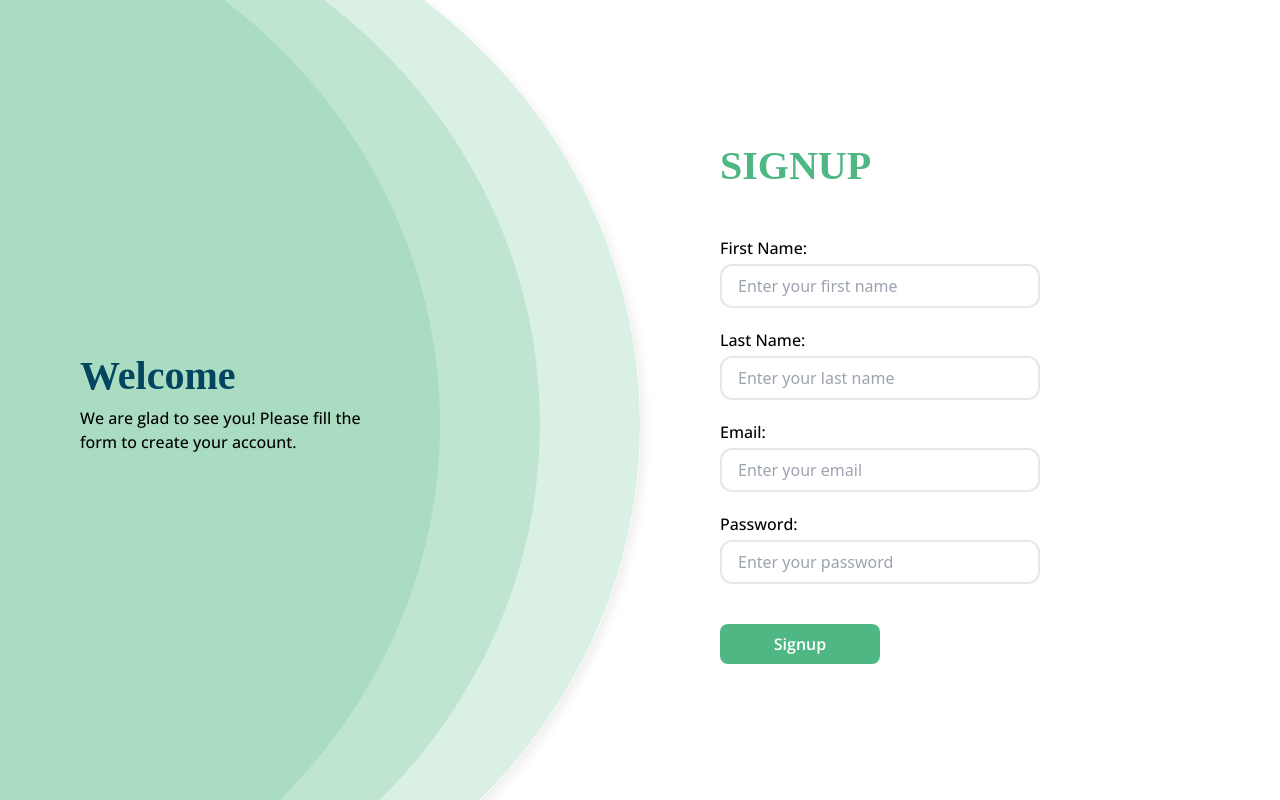
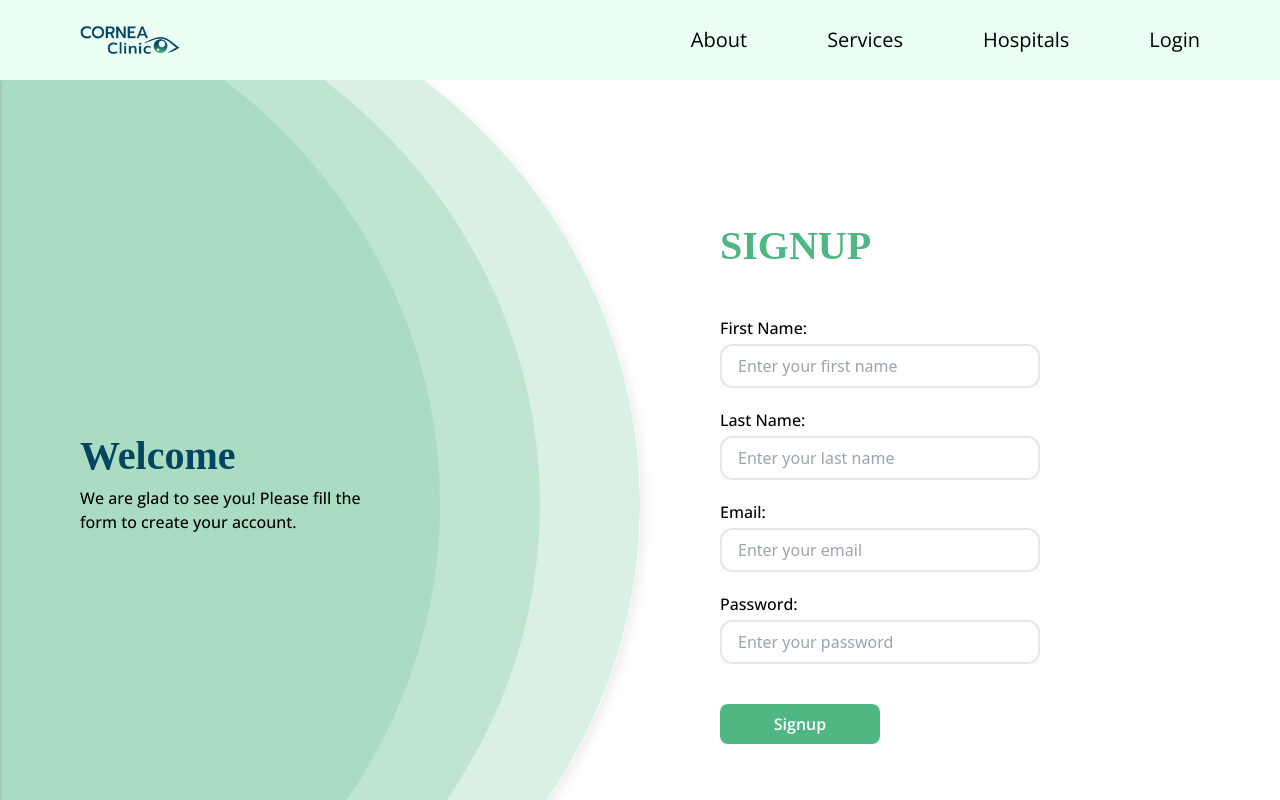
Before and after one commit to Hemdee1/medical-system, a Next.js app: page /signup in a window 1280 px wide. Shown: the top 800 px of the page. Built offline with nearby package versions, Linux system fonts and the light colour scheme; no server answers; a web font is replaced by a local one.

Commit message:
update hospital lists

```diff
--- a/components/Header2.js
+++ b/components/Header2.js
@@ -9,8 +9,8 @@ const Header = () => {
   const [open, setOpen] = useState(false);
 
   return (
-    <header>
-      <div className="bg-[#EBFFF5] w-fullscreen items-center max-w-full px-5 sm:px-20 mx-auto flex justify-between h-20 fixed z-10">
+    <header className="z-50 relative">
+      <div className="bg-[#EBFFF5] w-fullscreen items-center max-w-full px-5 sm:px-20 mx-auto flex justify-between h-20 fixed top-0 left-0 z-10">
         <Link href="/" className="z-10">
           <Image
             priority
@@ -20,7 +20,7 @@ const Header = () => {
             alt="logo"
           />
         </Link>
-        <div className="hidden md:block font-serif">
+        <div className="hidden md:block font-OpenSans">
           <ul className=" text-xl flex gap-10 lg:gap-20 text-black">
             <Link href="#" className="hover:text-primary">
               About
@@ -32,7 +32,7 @@ const Header = () => {
               Hospitals
             </Link>
             {user ? (
-              <Link href="/dashboard" className="hover:text-primary">
+              <Link href="/profile/dashboard" className="hover:text-primary">
                 Dashboard
               </Link>
             ) : (
@@ -49,7 +49,7 @@ const Header = () => {
       </div>
 
       <div
-        className={`bg-[#EBFFF5] w-[250px] shadow shadow-gray-400 h-screen fixed z-10 font-serif transition-all duration-300 ${
+        className={`bg-[#EBFFF5] w-[250px] shadow shadow-gray-400 h-screen fixed z-10 font-OpenSans transition-all duration-300 ${
           open ? "translate-x-0" : "-translate-x-full"
         }`}
       >
--- a/components/Layout.js
+++ b/components/Layout.js
@@ -5,7 +5,7 @@ const Layout = ({ children }) => {
   return (
     <>
       <Header />
-      <main>{children}</main>
+      <main className="mt-20">{children}</main>
       <Footer />
     </>
   );
--- a/pages/hospital.js
+++ b/pages/hospital.js
@@ -1,8 +1,10 @@
 import json from "../hospitalsData.json";
 import HospitalList from "../components/HospitalList";
+import Layout from "../components/Layout";
 
 const Hospital = () => {
   return (
+    <Layout>
       <main className="px-3 pb-20 sm:px-10">
         <h1 className="py-10 text-2xl font-semibold text-center sm:text-4xl font-Caudex text-primary">
           List of Hospitals
@@ -13,6 +15,7 @@ const Hospital = () => {
           ))}
         </div>
       </main>
+    </Layout>
   );
 };
 
--- a/pages/index.js
+++ b/pages/index.js
@@ -6,7 +6,7 @@ import json from "../hospitalsData.json";
 import Link from "next/link";
 import Layout from "../components/Layout";
 import dateFormat from "dateformat";
-import { doctors } from "../utils/data";
+import { doctors, hospitalList } from "../utils/data";
 
 const hospitals = json.datas[1];
 
@@ -15,7 +15,7 @@ const Homepage = () => {
 
   return (
     <Layout>
-      <section className="bg-[#EBFFF5] min-h-[710px] pt-20">
+      <section className="bg-[#EBFFF5] min-h-[710px]">
         <div className="flex flex-col justify-between max-w-full min-h-full px-5 pt-20 mx-auto w-fullscreen sm:px-20 lg:flex-row">
           <div className="w-full lg:w-[500px] max-w-full text-secondary">
             <h1 className="font-bold text-[32px] sm:text-[40px] font-Caudex">
@@ -57,7 +57,7 @@ const Homepage = () => {
                 </p>
               </div>
               <Link
-                href="/pfofile/bookappointment"
+                href="/profile/bookappointment"
                 className="btn bg-transparent border-2 border-primary text-primary mt-6 rounded-md w-[150px] grid place-items-center transition-all duration-200 hover:scale-105"
               >
                 Book
@@ -133,7 +133,7 @@ const Homepage = () => {
           hospitals
         </h3>
         <div className="mt-10">
-          <HospitalList data={hospitals} type="home" />
+          <HospitalList data={hospitalList} type="home" />
         </div>
       </section>
 
--- a/pages/login.js
+++ b/pages/login.js
@@ -4,6 +4,7 @@ import { LogIn } from "../API Requests/user";
 import { useAppContext } from "../context/context";
 import { useRouter } from "next/router";
 import Link from "next/link";
+import Layout from "../components/Layout";
 
 const Login = () => {
   const formRef = useRef();
@@ -40,6 +41,7 @@ const Login = () => {
   };
 
   return (
+    <Layout>
       <main className="flex h-screen overflow-hidden">
         <div className="relative flex items-center justify-center">
           <span className="font-Caudex z-10 ml-20 w-[300px] hidden lg:block">
@@ -72,7 +74,10 @@ const Login = () => {
             />
           </div>
           <div className="mt-5">
-          <label htmlFor="password" className="block font-medium font-OpenSans">
+            <label
+              htmlFor="password"
+              className="block font-medium font-OpenSans"
+            >
               Password:
             </label>
             <input
@@ -95,6 +100,7 @@ const Login = () => {
           </p>
         </form>
       </main>
+    </Layout>
   );
 };
 
--- a/pages/signup.js
+++ b/pages/signup.js
@@ -3,6 +3,7 @@ import CircleIcon from "../components/icons/circleIcons";
 import { SignUp } from "../API Requests/user";
 import { useAppContext } from "../context/context";
 import { useRouter } from "next/router";
+import Layout from "../components/Layout";
 
 const Signup = () => {
   const formRef = useRef();
@@ -44,12 +45,14 @@ const Signup = () => {
   };
 
   return (
+    <Layout>
       <main className="flex h-screen overflow-hidden">
         <div className="relative flex items-center justify-center">
           <span className="font-Caudex z-10 ml-20 w-[300px] hidden lg:block">
             <h3 className="text-secondary font-bold text-[40px]">Welcome</h3>
             <p className="font-medium font-OpenSans">
-            We are glad to see you! Please fill the form to create your account.
+              We are glad to see you! Please fill the form to create your
+              account.
             </p>
           </span>
           <span className="absolute -left-[450px] sm:-left-64 lg:left-0 top-0">
@@ -80,7 +83,10 @@ const Signup = () => {
             />
           </div>
           <div className="mt-5">
-          <label htmlFor="lastName" className="block font-medium font-OpenSans">
+            <label
+              htmlFor="lastName"
+              className="block font-medium font-OpenSans"
+            >
               Last Name:
             </label>
             <input
@@ -104,7 +110,10 @@ const Signup = () => {
             />
           </div>
           <div className="mt-5">
-          <label htmlFor="password" className="block font-medium font-OpenSans">
+            <label
+              htmlFor="password"
+              className="block font-medium font-OpenSans"
+            >
               Password:
             </label>
             <input
@@ -121,6 +130,7 @@ const Signup = () => {
           </button>
         </form>
       </main>
+    </Layout>
   );
 };
 
```
Also changed, not shown: utils/data.js (+12 -0 lines), keepfolder/test.js (renamed from pages/test.js). Lines whose indentation alone changed are shown as unchanged.
